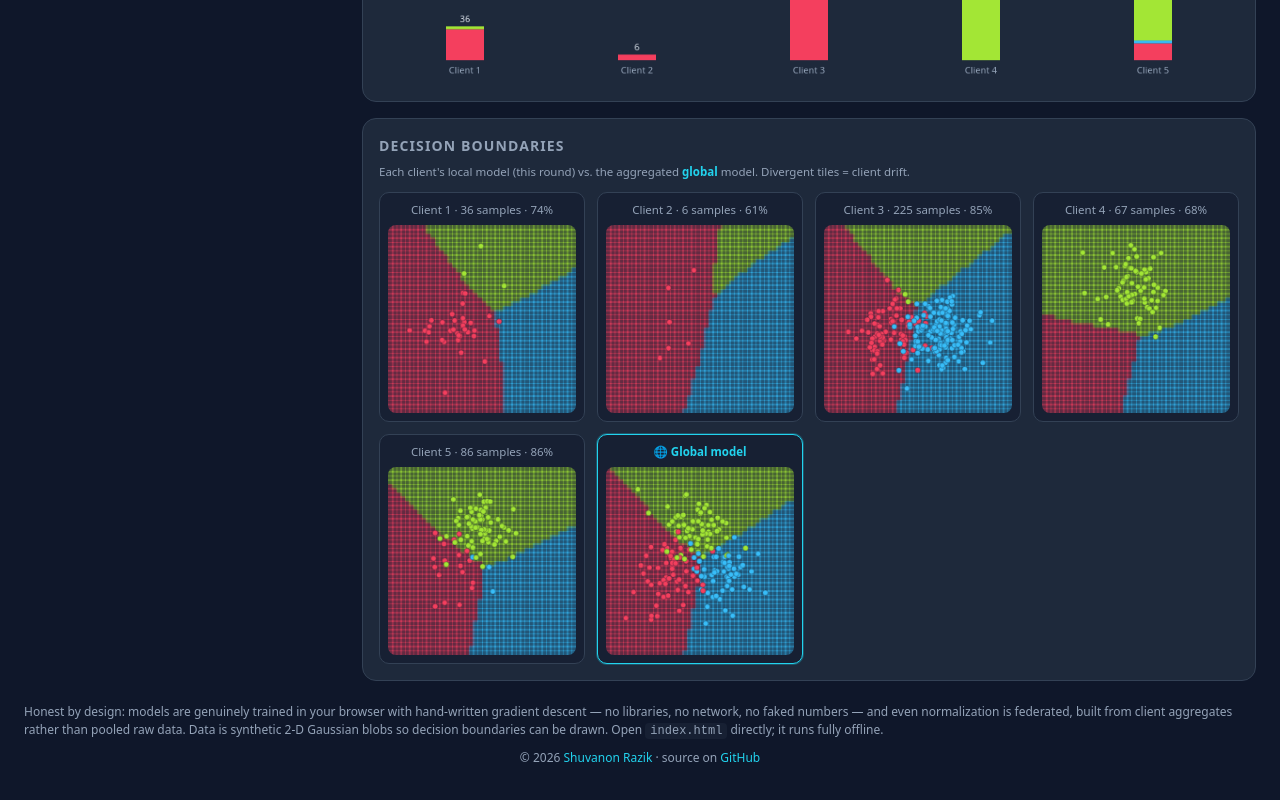
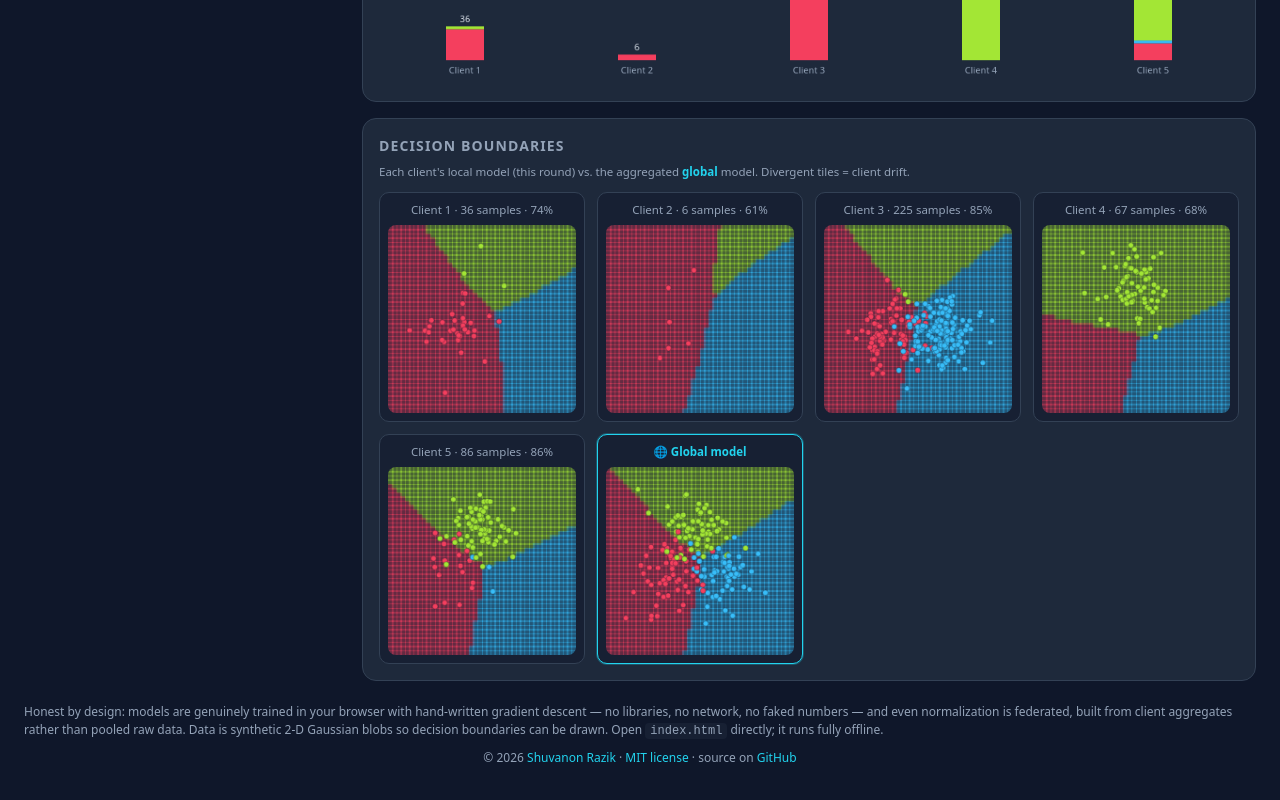
Before and after one commit to shuvanon/fl-simulator, a plain HTML site: page index.html in a window 1280 px wide. Shown: the part 1532-2332 px from the top of the page. Drawn offline with Linux system fonts and the light colour scheme.

Commit message:
Small fix and add license information

```diff
--- a/index.html
+++ b/index.html
@@ -209,7 +209,8 @@
   no libraries, no network, no faked numbers — and even normalization is federated, built from
   client aggregates rather than pooled raw data. Data is synthetic 2-D Gaussian blobs so decision
   boundaries can be drawn. Open <code>index.html</code> directly; it runs fully offline.
-  <div class="credit">© 2026 <a href="https://github.com/shuvanon">Shuvanon Razik</a> · source on
+  <div class="credit">© 2026 <a href="https://github.com/shuvanon">Shuvanon Razik</a> ·
+  <a href="https://github.com/shuvanon/fl-simulator/blob/main/LICENSE">MIT license</a> · source on
   <a href="https://github.com/shuvanon/fl-simulator">GitHub</a></div>
 </footer>
 
```
Also changed, not shown: 1 other file.
